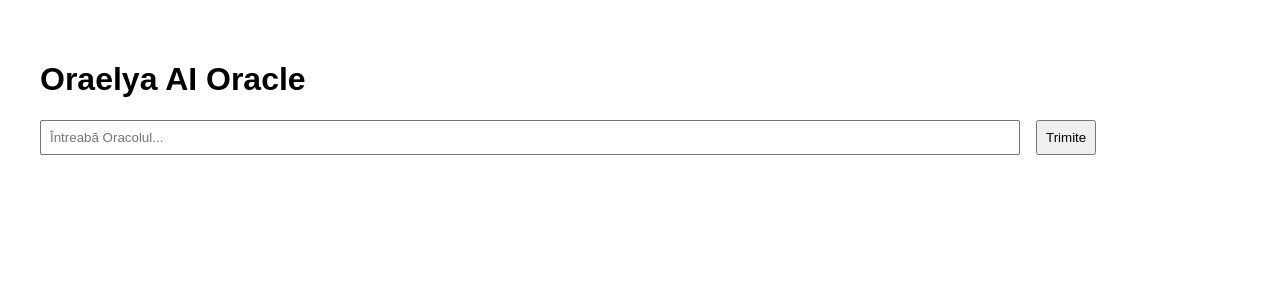
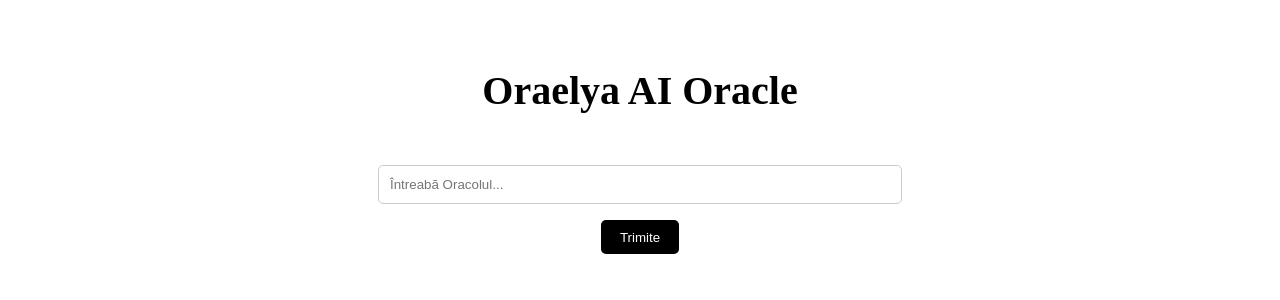
Before and after one commit to mavacu/oraelya-chat, a Next.js app: page / in a window 1280 px wide. Shown: the top 300 px of the page. Built offline with nearby package versions, Linux system fonts and the light colour scheme.

Commit message:
Update ChatBox.js

```diff
--- a/components/ChatBox.js
+++ b/components/ChatBox.js
@@ -1,36 +1,76 @@
 import { useState } from 'react';
 
 export default function ChatBox() {
-  const [message, setMessage] = useState('');
-  const [response, setResponse] = useState('');
+  const [question, setQuestion] = useState('');
+  const [answer, setAnswer] = useState('');
+  const [loading, setLoading] = useState(false);
 
-  const handleSubmit = async (e) => {
-    e.preventDefault();
+  const askOraelya = async () => {
+    if (!question.trim()) return;
+
+    setLoading(true);
+    setAnswer('');
+
+    try {
       const res = await fetch('/api/chat', {
         method: 'POST',
         headers: { 'Content-Type': 'application/json' },
-      body: JSON.stringify({ message }),
+        body: JSON.stringify({ question }),
       });
+
       const data = await res.json();
-    setResponse(data.reply);
+      if (data.answer) {
+        setAnswer(data.answer);
+      } else {
+        setAnswer('Oraelya tace... întreab-o din nou.');
+      }
+    } catch (err) {
+      console.error(err);
+      setAnswer('A apărut o eroare. Oracolul este tăcut acum.');
+    }
+
+    setLoading(false);
   };
 
   return (
-    <div style={{ padding: '2rem', fontFamily: 'sans-serif' }}>
-      <h1>Oraelya AI Oracle</h1>
-      <form onSubmit={handleSubmit}>
+    <div style={{ padding: '2rem', fontFamily: 'serif', textAlign: 'center' }}>
+      <h1 style={{ fontSize: '2.5rem', fontWeight: 'bold' }}>Oraelya AI Oracle</h1>
       <input
         type="text"
-          value={message}
-          onChange={(e) => setMessage(e.target.value)}
+        value={question}
+        onChange={(e) => setQuestion(e.target.value)}
         placeholder="Întreabă Oracolul..."
-          style={{ padding: '0.5rem', width: '80%' }}
+        style={{
+          marginTop: '1.5rem',
+          padding: '0.7rem',
+          width: '80%',
+          maxWidth: '500px',
+          borderRadius: '5px',
+          border: '1px solid #ccc',
+        }}
       />
-        <button type="submit" style={{ padding: '0.5rem', marginLeft: '1rem' }}>
-          Trimite
+      <br />
+      <button
+        onClick={askOraelya}
+        disabled={loading}
+        style={{
+          marginTop: '1rem',
+          padding: '0.6rem 1.2rem',
+          backgroundColor: '#000',
+          color: '#fff',
+          border: 'none',
+          borderRadius: '5px',
+          cursor: loading ? 'not-allowed' : 'pointer',
+        }}
+      >
+        {loading ? 'Oracolul gândește...' : 'Trimite'}
       </button>
-      </form>
-      {response && <p style={{ marginTop: '2rem' }}>{response}</p>}
+
+      {answer && (
+        <p style={{ marginTop: '2rem', fontSize: '1.2rem', whiteSpace: 'pre-wrap' }}>
+          <strong>Oraelya răspunde:</strong> {answer}
+        </p>
+      )}
     </div>
   );
 }
```
Lines whose indentation alone changed are shown as unchanged.
